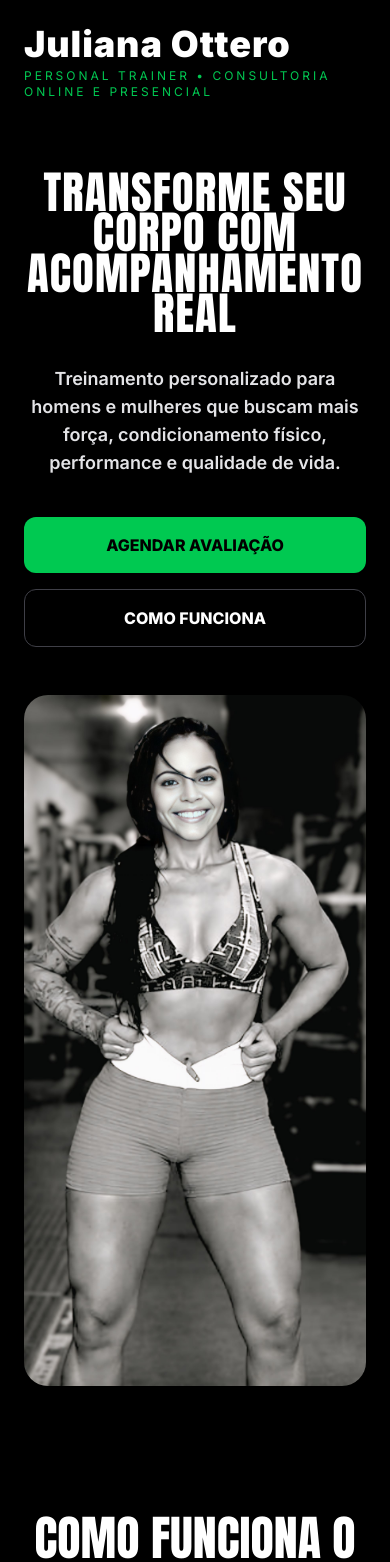
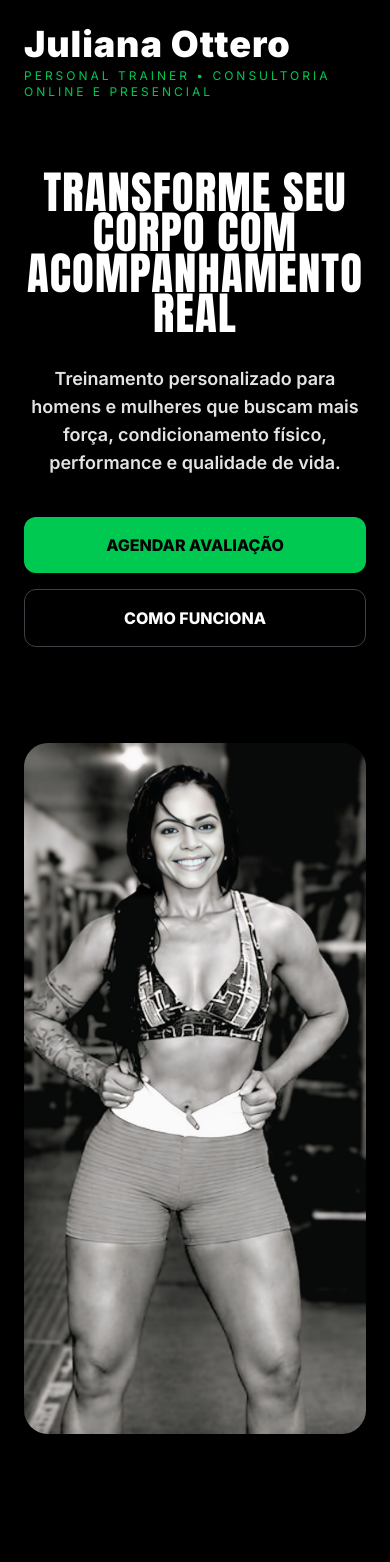
Before and after one commit to dominguesinglid-stack/leadify, a Next.js app: page /juliana in a window 390 px wide. Shown: the top 1562 px of the page. Built offline with nearby package versions, Linux system fonts and the light colour scheme.

Commit message:
ajusta posicao foto mobile

```diff
--- a/app/juliana/page.tsx
+++ b/app/juliana/page.tsx
@@ -66,7 +66,7 @@ export default function PersonalTrainerPage() {
       </div>
     </div>
 
-    <div className="flex justify-center lg:justify-end">
+    <div className="mt-12 flex justify-center lg:mt-0 lg:justify-end">
       <Image
         src="/images/juliana-hero.jpg"
         alt="Juliana Personal Trainer"
```
